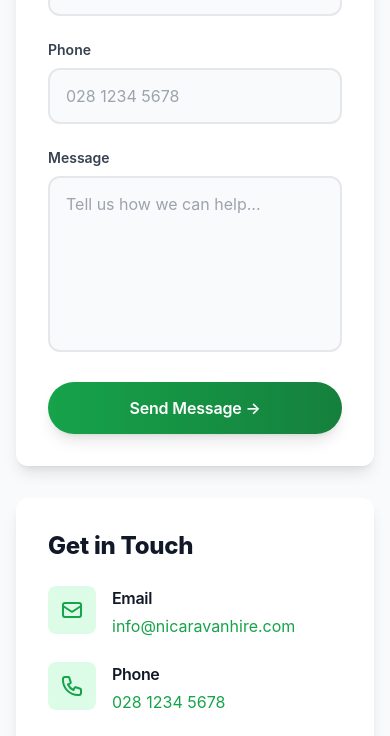
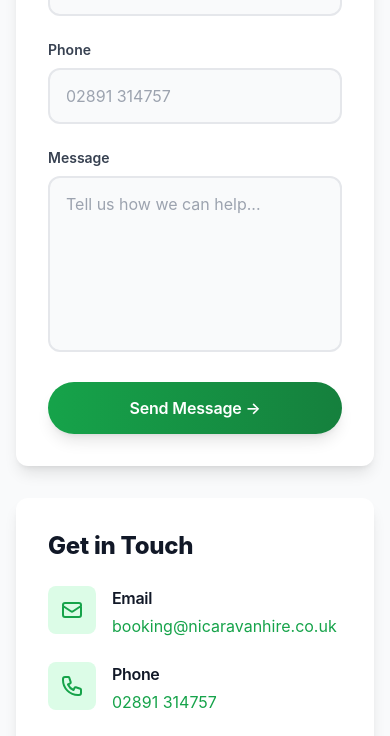
Before and after one commit to deanb221/caravan, a Next.js app: page /contact in a window 390 px wide. Shown: the part 681-1417 px from the top of the page. Built offline with nearby package versions, Linux system fonts and the light colour scheme; no server answers.

Commit message:
Update contact email to booking@nicaravanhire.co.uk and phone to 02891 314757

```diff
--- a/components/Footer.tsx
+++ b/components/Footer.tsx
@@ -25,10 +25,10 @@ export default function Footer() {
             </p>
             <div className="space-y-2">
               <p className="text-sm">
-                <span className="font-semibold">Email:</span> info@nicaravanhire.com
+                <span className="font-semibold">Email:</span> booking@nicaravanhire.co.uk
               </p>
               <p className="text-sm">
-                <span className="font-semibold">Phone:</span> 028 1234 5678
+                <span className="font-semibold">Phone:</span> 02891 314757
               </p>
             </div>
           </div>
--- a/pages/contact.tsx
+++ b/pages/contact.tsx
@@ -83,7 +83,7 @@ export default function ContactPage() {
                     value={formData.phone}
                     onChange={(e) => setFormData({ ...formData, phone: e.target.value })}
                     className="w-full px-4 py-3.5 border-2 border-gray-200 rounded-xl focus:ring-2 focus:ring-primary-500 focus:border-primary-500 transition-all duration-200 bg-gray-50 focus:bg-white"
-                    placeholder="028 1234 5678"
+                    placeholder="02891 314757"
                   />
                 </div>
 
@@ -122,8 +122,8 @@ export default function ContactPage() {
                     </div>
                     <div>
                       <h3 className="font-semibold text-gray-900 mb-1">Email</h3>
-                      <a href="mailto:info@nicaravanhire.com" className="text-primary-600 hover:text-primary-700">
-                        info@nicaravanhire.com
+                      <a href="mailto:booking@nicaravanhire.co.uk" className="text-primary-600 hover:text-primary-700">
+                        booking@nicaravanhire.co.uk
                       </a>
                     </div>
                   </div>
@@ -136,8 +136,8 @@ export default function ContactPage() {
                     </div>
                     <div>
                       <h3 className="font-semibold text-gray-900 mb-1">Phone</h3>
-                      <a href="tel:02812345678" className="text-primary-600 hover:text-primary-700">
-                        028 1234 5678
+                      <a href="tel:02891314757" className="text-primary-600 hover:text-primary-700">
+                        02891 314757
                       </a>
                     </div>
                   </div>
```
